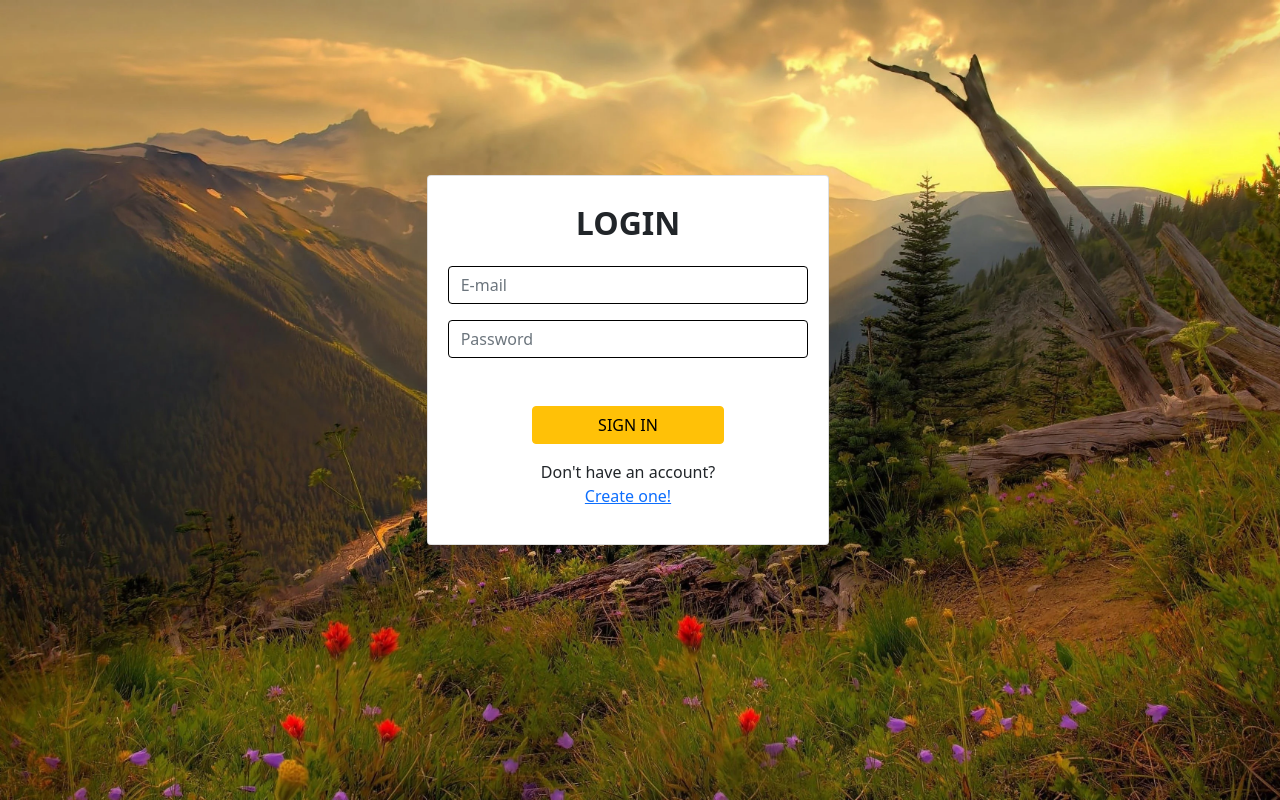
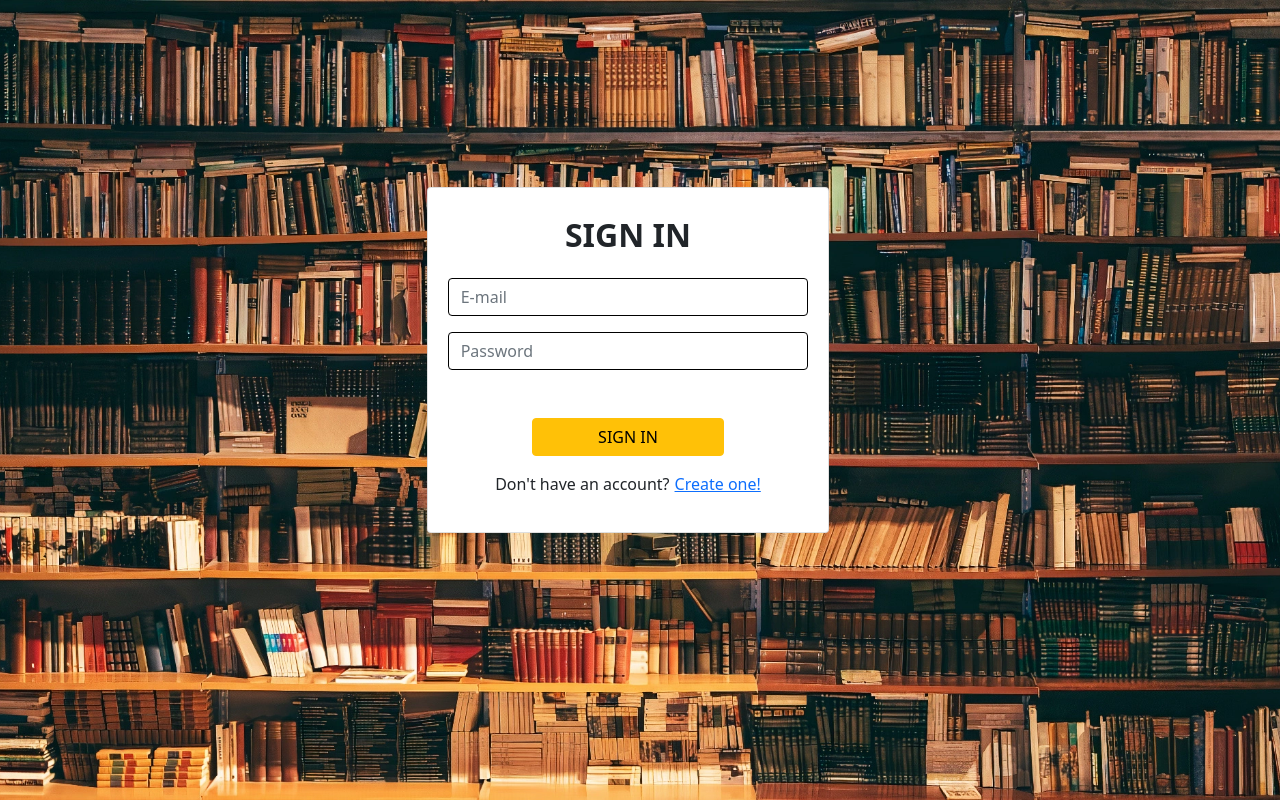
Before and after one commit to CourseflowSU/courseflow, a React (Create React App) app in the folder client/: page / in a window 1280 px wide. Built offline with nearby package versions, Linux system fonts and the light colour scheme.

Commit message:
Quickfix: login - signup page design

```diff
--- a/client/src/pages/login/login.css
+++ b/client/src/pages/login/login.css
@@ -1,7 +1,6 @@
 .btn-border {
   border: black 1px solid !important;
 }
-
 
 .fullscreen {
   position: relative;
@@ -14,7 +13,7 @@
 }
 
 .imge {
-  background-image: url("../../assets/images.jpeg");
+  background-image: url("../../assets/images.webp");
 
   display: block;
   width: 100vw;
@@ -35,3 +34,8 @@
 .error-text {
   color: red;
 }
+
+.link-line-gap {
+  gap: 5px;
+  flex-wrap: wrap;
+}
--- a/client/src/pages/login/login.jsx
+++ b/client/src/pages/login/login.jsx
@@ -65,7 +65,7 @@ function Login() {
             <div className="card-body">
               <div className="text-center">
                 <h2 className="mt-2 mb-3">
-                  <b>LOGIN</b>
+                  <b>SIGN IN</b>
                 </h2>
               </div>
               <form onSubmit={handleSubmit(onSubmit)}>
@@ -95,8 +95,8 @@ function Login() {
                     </button>
                 </div>
                 <div className="mt-3 row text-center justify-content-center">
-                  <div className="row col-12">
-                    <span>Don't have an account? <Link to="/signup"><p>Create one!</p></Link></span>
+                  <div className="col-12">
+                    <span className="link-line-gap d-flex justify-content-center">Don't have an account?<Link to="/signup"><p>   Create one!</p></Link></span>
                   </div>
                 </div>
               </form>
--- a/client/src/pages/signup/signup.css
+++ b/client/src/pages/signup/signup.css
@@ -17,7 +17,7 @@
 }
 
 .imge {
-  background-image: url("../../assets/images.jpeg");
+  background-image: url("../../assets/images.webp");
 
   display: block;
   width: 100vw;
@@ -35,10 +35,10 @@
   margin-right: 3px;
 }
 
-.errorMessage{
+.errorMessage {
   color: rgba(39, 39, 194, 0.801);
 }
 
-.error-text{
+.error-text {
   color: red;
 }
--- a/client/src/pages/signup/signup.jsx
+++ b/client/src/pages/signup/signup.jsx
@@ -92,7 +92,7 @@ function Signup() {
               </div>
               <form onSubmit={handleSubmit(onSubmit)}>
                 <p className="errorMessage">{errorMessage}</p>
-                <div className="mt-4 d-flex flex-column">
+                <div className="mt-3 d-flex flex-column">
                   <input
                     {...register("username")}
                     className="btn-border input-style form-control"
@@ -102,7 +102,7 @@ function Signup() {
                 <small className="align-self-start error-text">{errors.username?.message}</small>
 
                 </div>
-                <div className="mt-4 d-flex flex-column">
+                <div className="mt-3 d-flex flex-column">
                   <input
                     {...register("university")}
                     className="btn-border input-style form-control"
@@ -112,7 +112,7 @@ function Signup() {
                 <small className="align-self-start error-text">{errors.university?.message}</small>
 
                 </div>
-                <div className="mt-4 d-flex flex-column">
+                <div className="mt-3 d-flex flex-column">
                   <input
                     {...register("email")}
                     className="btn-border input-style form-control"
@@ -159,7 +159,7 @@ function Signup() {
                 </div>
                 <small className="align-self-start error-text">{errors.privacyAgreement?.message}</small>
 
-                <div className="mt-3 row text-center justify-content-center">
+                <div className="mt-5 row text-center justify-content-center">
                   <div className="col-12">
                     <button
                       className="btn btn-block col-6 btn-warning"
@@ -170,7 +170,7 @@ function Signup() {
                   </div>
                 </div>
 
-                <div className="mt-3 row text-center justify-content-center">
+                <div className="mt-2 row text-center justify-content-center">
                   <div className="col-12">
                    <Link to="/login"> <p> Already have an account? </p> </Link>
                   </div>
```
Also changed, not shown: client/src/assets/images.jpeg, client/src/assets/images.webp (added).
